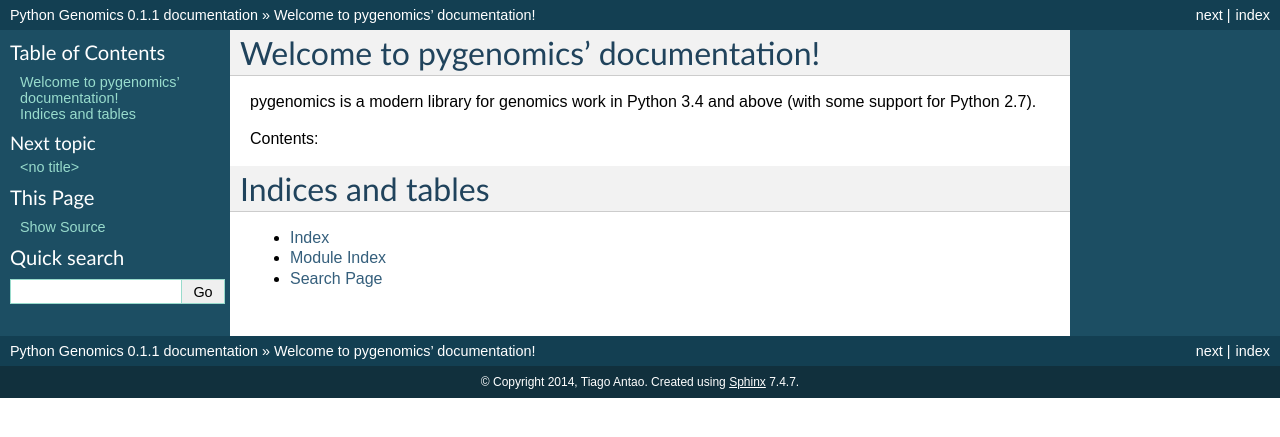
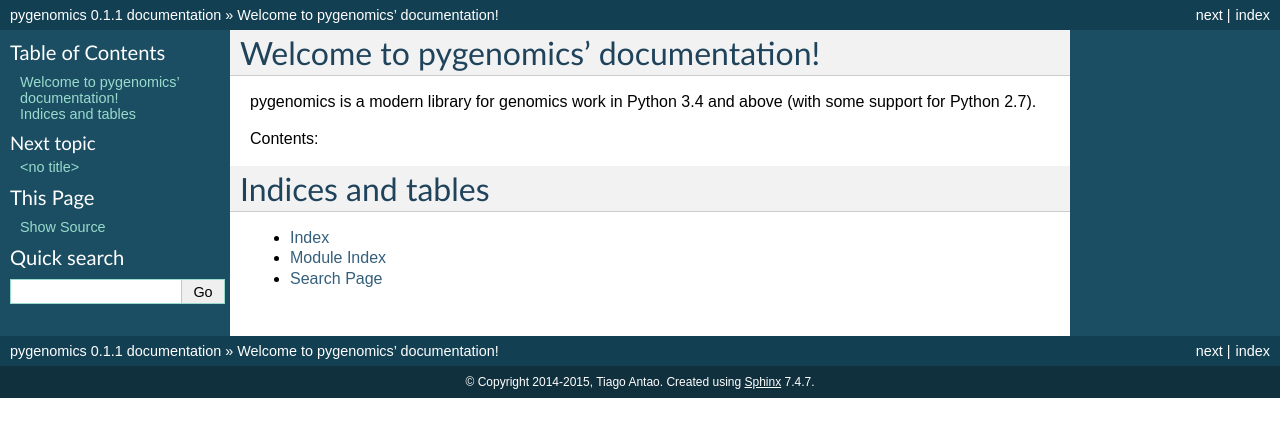
Before and after one commit to tiagoantao/pygenomics, a Sphinx documentation site: the page built from doc/index.rst, in a window 1280 px wide. Shown: the top 437 px of the page. Built offline with Sphinx 7.4.7, drawn with Linux system fonts in a browser that asks for light colours; pages that are not in the unit, such as notebooks, are missing from menus.

Commit message:
doc string

```diff
--- a/doc/conf.py
+++ b/doc/conf.py
@@ -50,8 +50,8 @@
 master_doc = 'index'
 
 # General information about the project.
-project = u'Python Genomics'
-copyright = u'2014, Tiago Antao'
+project = u'pygenomics'
+copyright = u'2014-2015, Tiago Antao'
 
 # The version info for the project you're documenting, acts as replacement for
 # |version| and |release|, also used in various other places throughout the
```
